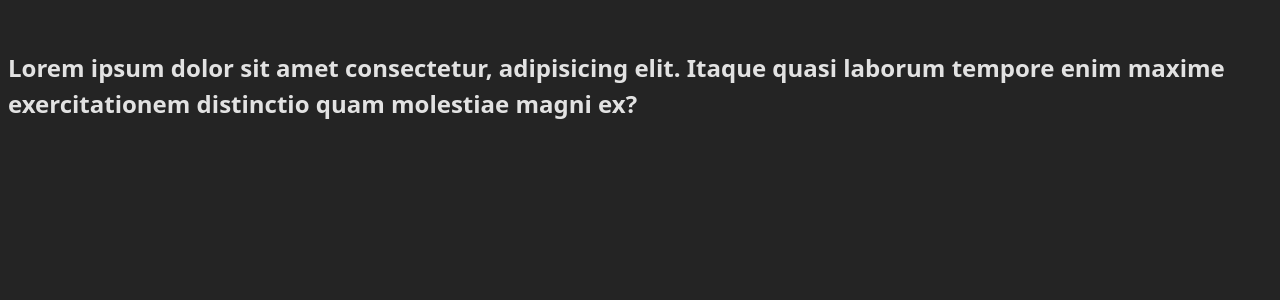
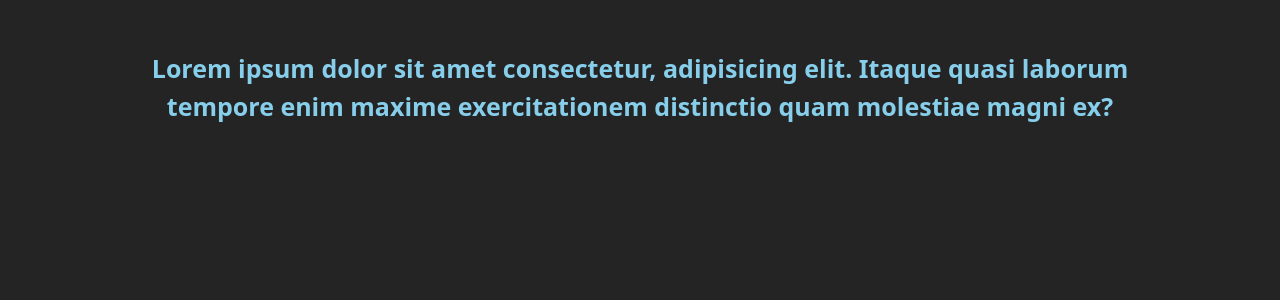
Before and after one commit to BryanGordon/animation-gsap, a Svelte app: page / in a window 1280 px wide. Shown: the top 300 px of the page. Built offline with nearby package versions, Linux system fonts and the light colour scheme.

Commit message:
Add styles

```diff
--- a/src/App.svelte
+++ b/src/App.svelte
@@ -176,10 +176,17 @@
     margin-block: 50px;
   }
 
+  h1 {
+    color: skyblue;
+    text-align: center;
+    font-size: 25px;
+    text-wrap: balance;
+  }
+  /*
   .box {
     border-radius: 12px;
-    width: 280px;
-    height: 280px;
+    width: 200px;
+    height: 200px;
     background-color: aquamarine;
     margin-bottom: 20px;
   }
@@ -191,10 +198,32 @@
   .box.pink {
     background-color: pink;
   }
+
+  .box.yellow {
+    background-color: yellow;
+  }
+
   .box > span {
     font-size: 20px;
     color: black;
   }
+
+  .button-container {
+    width: 100%;
+    display: flex;
+    justify-content: center;
+    gap: 20px;
+  }
+
+  button {
+    padding: 10px;
+    border-radius: 5px;
+    text-align: center;
+    cursor: pointer;
+    border: none;
+    color: white;
+  }
+  */
 
   /*
   .grid {
```
